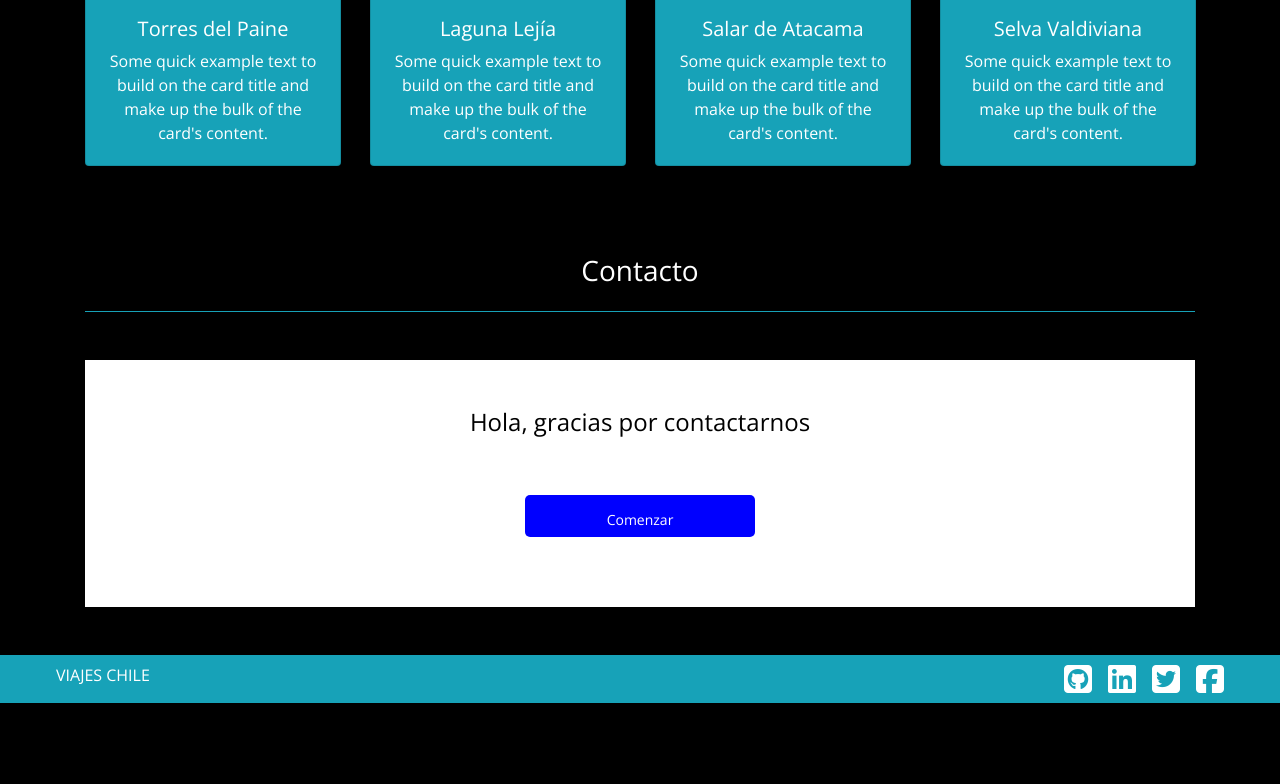
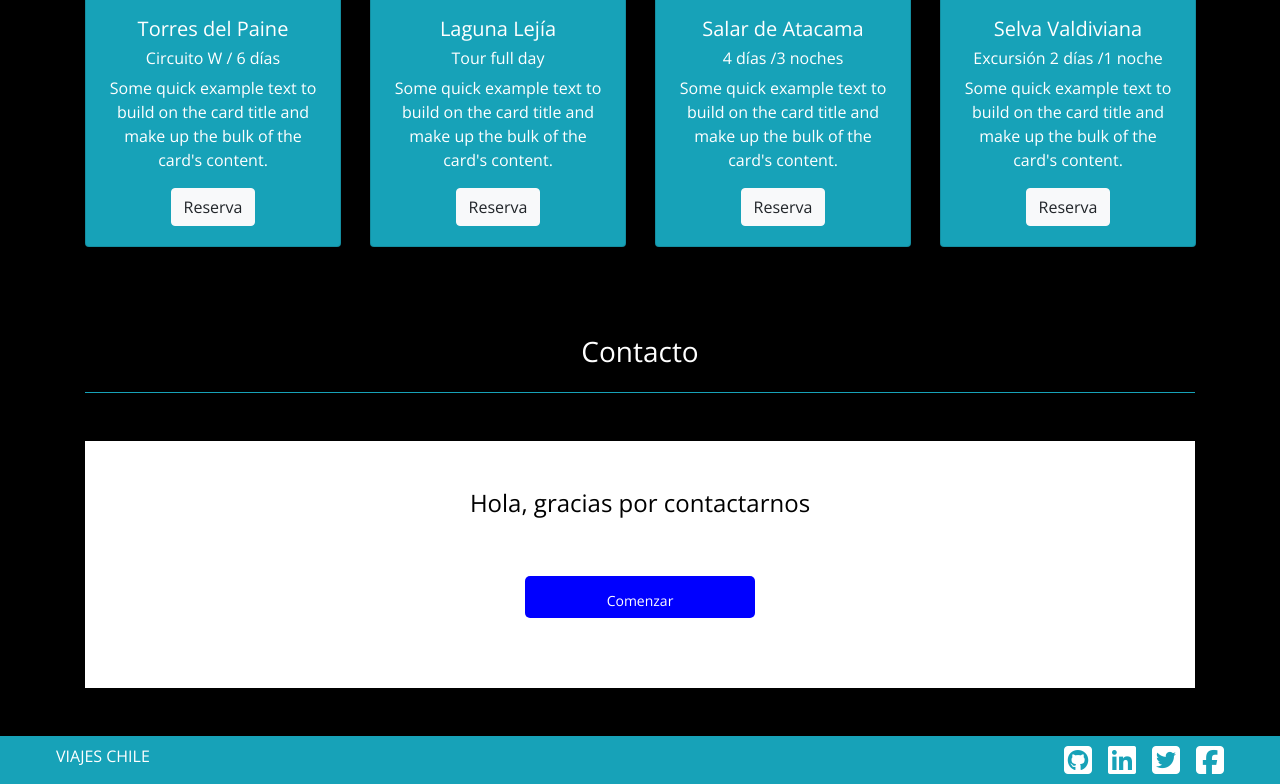
Before and after one commit to isidelrio/probando-git2, a plain HTML site: page index.html in a window 1280 px wide. Shown: the part 1830-2614 px from the top of the page. Before the commit the page ends 2533 px from the top, so only its background shows below. Drawn offline with nearby package versions, Linux system fonts and the light colour scheme; a script that the page names is missing.

Commit message:
funciones javascrip y botones seccion destacados

```diff
--- a/assets/js/script.js
+++ b/assets/js/script.js
@@ -0,0 +1,11 @@
+// notas js idrl
+
+$(function () {
+   $("[data-toggle='tooltip']").tooltip();
+
+   $("#graciasporconocernos, .btn btn-outline-warning").click(function (){
+    alert("gracias por conocernos");
+  });
+
+
+});
--- a/index.html
+++ b/index.html
@@ -82,7 +82,9 @@
               <img src="assets/img/card1.jpg" class="card-img-top" alt="card1">
               <div class="card-body">
                 <h5 class="card1">Torres del Paine</h5>
+                <h6>Circuito W / 6 días</h6>
                 <p class="card-text">Some quick example text to build on the card title and make up the bulk of the card's content.</p>
+                <a href="#" class="btn btn-light">Reserva</a>
               </div>
             </div>
           </div>
@@ -91,7 +93,9 @@
               <img src="assets/img/card2.jpg" class="card-img-top" alt="card2">
               <div class="card-body">
                 <h5 class="card2">Laguna Lejía</h5>
+                <h6>Tour full day</h6>
                 <p class="card-text">Some quick example text to build on the card title and make up the bulk of the card's content.</p>
+                <a href="#" class="btn btn-light">Reserva</a>
               </div>
             </div>
           </div>
@@ -100,7 +104,9 @@
               <img src="assets/img/card3.jpg" class="card-img-top" alt="card3">
               <div class="card-body">
                 <h5 class="card3">Salar de Atacama</h5>
+                <h6>4 días /3 noches</h6>
                 <p class="card-text">Some quick example text to build on the card title and make up the bulk of the card's content.</p>
+                <a href="#" class="btn btn-light">Reserva</a>
               </div>
             </div>
           </div>
@@ -109,7 +115,9 @@
               <img src="assets/img/card4.jpg" class="card-img-top" alt="card4">
               <div class="card-body">
                 <h5 class="card4">Selva Valdiviana</h5>
+                <h6>Excursión 2 días /1 noche</h6>
                 <p class="card-text">Some quick example text to build on the card title and make up the bulk of the card's content.</p>
+                <a href="#" class="btn btn-light">Reserva</a>
               </div>
             </div>
           </div>
@@ -142,6 +150,6 @@
     <!--Boostrap 4.6.1-->
     <script src="https://cdn.jsdelivr.net/npm/bootstrap@4.6.1/dist/js/bootstrap.min.js" integrity="sha384-VHvPCCyXqtD5DqJeNxl2dtTyhF78xXNXdkwX1CZeRusQfRKp+tA7hAShOK/B/fQ2" crossorigin="anonymous"></script>
     <!--Mi JS-->
-    <script></script>
+    <script src="assets/js/script.js"></script>
 </body>
 </html>
```
